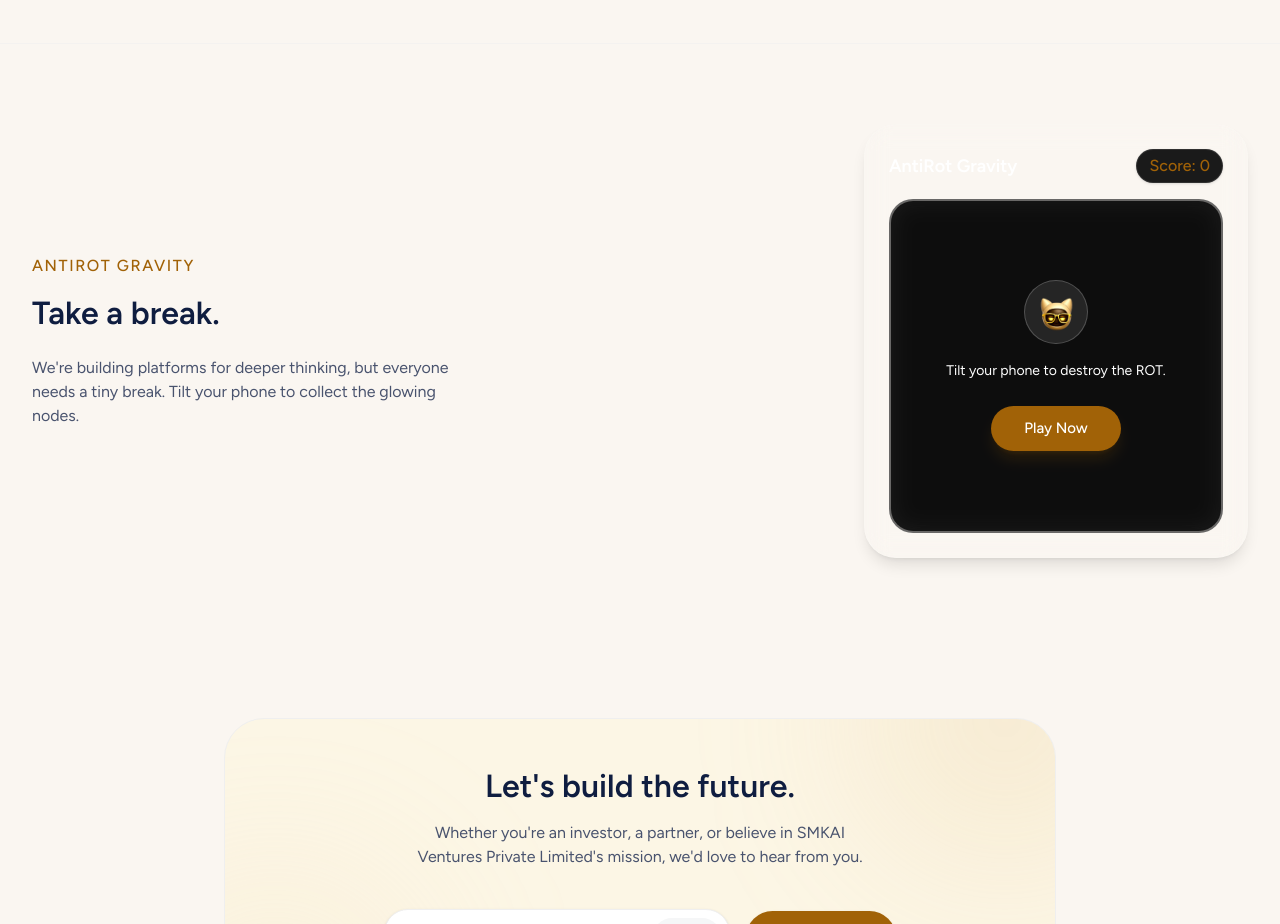
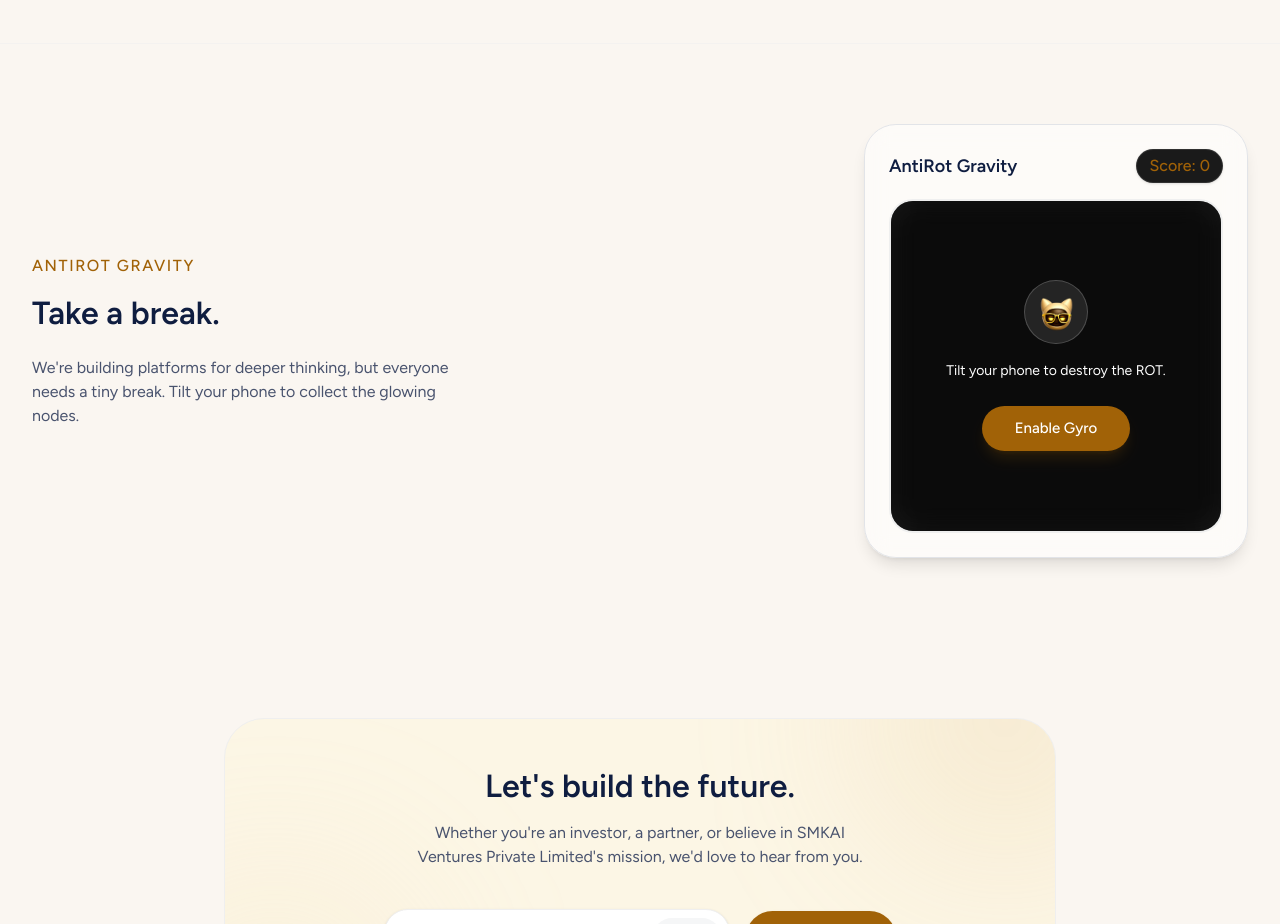
Before and after one commit to antirot23/smkai-web, a React (Vite) app: page / in a window 1280 px wide. Shown: the part 5200-6124 px from the top of the page. Built offline with nearby package versions, Linux system fonts and the light colour scheme.

Commit message:
Gyro fix

```diff
--- a/src/components/ui/GravityGame.tsx
+++ b/src/components/ui/GravityGame.tsx
@@ -27,14 +27,18 @@
       return;
     }
 
+    // Must be triggered by user interaction
     if (typeof (DeviceOrientationEvent as any).requestPermission === 'function') {
       try {
         const permissionState = await (DeviceOrientationEvent as any).requestPermission();
         if (permissionState === 'granted') {
           startGame();
+        } else {
+          alert('Gyroscope permission denied. The game requires tilt access to play.');
         }
       } catch (error) {
         console.error(error);
+        alert('Make sure you are testing on HTTPS. iOS requires a secure connection for gyro access.');
       }
     } else {
       // Non-iOS 13+ devices
@@ -52,22 +56,21 @@
     gameState.current.vy = 0;
 
     const handleOrientation = (e: DeviceOrientationEvent) => {
-      // beta is front-to-back tilt in degrees, where front is positive
-      // gamma is left-to-right tilt in degrees, where right is positive
-      const maxTilt = 30; // Max tilt angle to consider
+      // beta is front-to-back tilt in degrees
+      // gamma is left-to-right tilt in degrees
+      const maxTilt = 40;
 
       let beta = e.beta || 0;
       let gamma = e.gamma || 0;
 
-      // Clamp values
       if (beta > maxTilt) beta = maxTilt;
       if (beta < -maxTilt) beta = -maxTilt;
       if (gamma > maxTilt) gamma = maxTilt;
       if (gamma < -maxTilt) gamma = -maxTilt;
 
-      // Apply acceleration (adjusted for portrait mode)
-      gameState.current.vx += gamma * 0.05;
-      gameState.current.vy += beta * 0.05;
+      // Adjust sensitivity
+      gameState.current.vx += gamma * 0.08;
+      gameState.current.vy += beta * 0.08;
     };
 
     window.addEventListener('deviceorientation', handleOrientation);
@@ -85,18 +88,17 @@
     const ctx = canvas.getContext('2d');
     if (!ctx) return;
 
-    // Load mascot image
     const mascotImg = new Image();
     mascotImg.src = mascotImgSrc;
 
     let animationFrameId: number;
-    const radius = 15; // Mascot radius size
+    const radius = 15;
     const targetRadius = 15;
 
     const render = () => {
       // Apply friction
-      gameState.current.vx *= 0.95;
-      gameState.current.vy *= 0.95;
+      gameState.current.vx *= 0.90;
+      gameState.current.vy *= 0.90;
 
       // Update position
       gameState.current.x += gameState.current.vx;
@@ -126,11 +128,9 @@
       const distance = Math.sqrt(dx * dx + dy * dy);
 
       if (distance < radius + targetRadius) {
-        // Hit!
         gameState.current.score += 1;
         setScore(gameState.current.score);
 
-        // New target
         gameState.current.targetX = Math.random() * (canvas.width - 40) + 20;
         gameState.current.targetY = Math.random() * (canvas.height - 40) + 20;
       }
@@ -138,12 +138,12 @@
       // Draw background
       ctx.clearRect(0, 0, canvas.width, canvas.height);
 
-      // Draw "ROT" target text (Pixelated)
+      // Draw "ROT" target text
       ctx.save();
       ctx.font = 'bold 24px "Courier New", Courier, monospace';
       ctx.textAlign = 'center';
       ctx.textBaseline = 'middle';
-      ctx.fillStyle = '#FF3B30'; // Danger red
+      ctx.fillStyle = '#FF3B30';
       ctx.shadowBlur = 10;
       ctx.shadowColor = '#FF3B30';
       ctx.fillText('ROT', gameState.current.targetX, gameState.current.targetY);
@@ -159,7 +159,6 @@
           radius * 2
         );
       } else {
-        // Fallback until image loads
         ctx.beginPath();
         ctx.arc(gameState.current.x, gameState.current.y, radius, 0, Math.PI * 2);
         ctx.fillStyle = '#E3C48A';
@@ -178,15 +177,15 @@
   }, [isPlaying]);
 
   return (
-    <div className="w-full max-w-sm mx-auto bg-white/5 rounded-3xl border border-white/10 p-6 backdrop-blur-md shadow-lg">
+    <div className="w-full max-w-sm mx-auto bg-white/50 rounded-3xl border border-border-default p-6 backdrop-blur-md shadow-lg">
       <div className="flex items-center justify-between mb-4">
-        <RotlessText variant="title" className="text-white">AntiRot Gravity</RotlessText>
+        <RotlessText variant="title" className="text-text-primary">AntiRot Gravity</RotlessText>
         <div className="bg-bg-dark px-3 py-1 rounded-full border border-white/10 shadow-sm">
           <RotlessText variant="label" className="text-primary-default">Score: {score}</RotlessText>
         </div>
       </div>
 
-      <div className="relative w-full aspect-square bg-bg-dark/80 rounded-2xl overflow-hidden border-2 border-border-subtle/20 shadow-inner backdrop-blur-xl">
+      <div className="relative w-full aspect-square bg-bg-dark/90 rounded-2xl overflow-hidden border-2 border-border-subtle shadow-inner backdrop-blur-xl">
         {!isMobile && !isPlaying && (
           <div className="absolute inset-0 flex flex-col items-center justify-center bg-black/80 z-10 p-4 text-center">
             <RotlessText variant="chat" className="text-text-secondary mb-4">
@@ -203,7 +202,7 @@
             <RotlessText variant="chat" className="text-white text-center mb-6">
               Tilt your phone to destroy the ROT.
             </RotlessText>
-            <Button onClick={requestAccess} className="px-8 shadow-lg shadow-primary-default/20">Play Now</Button>
+            <Button onClick={requestAccess} className="px-8 shadow-lg shadow-primary-default/20">Enable Gyro</Button>
           </div>
         )}
 
```
